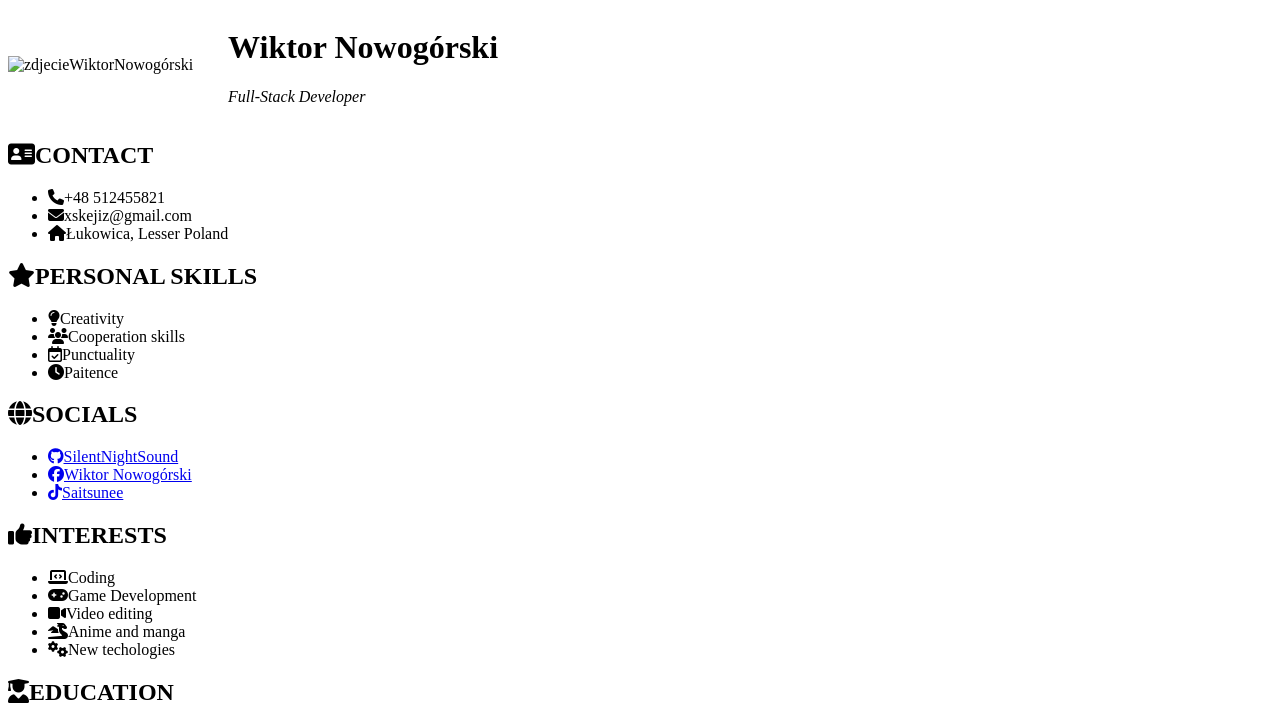
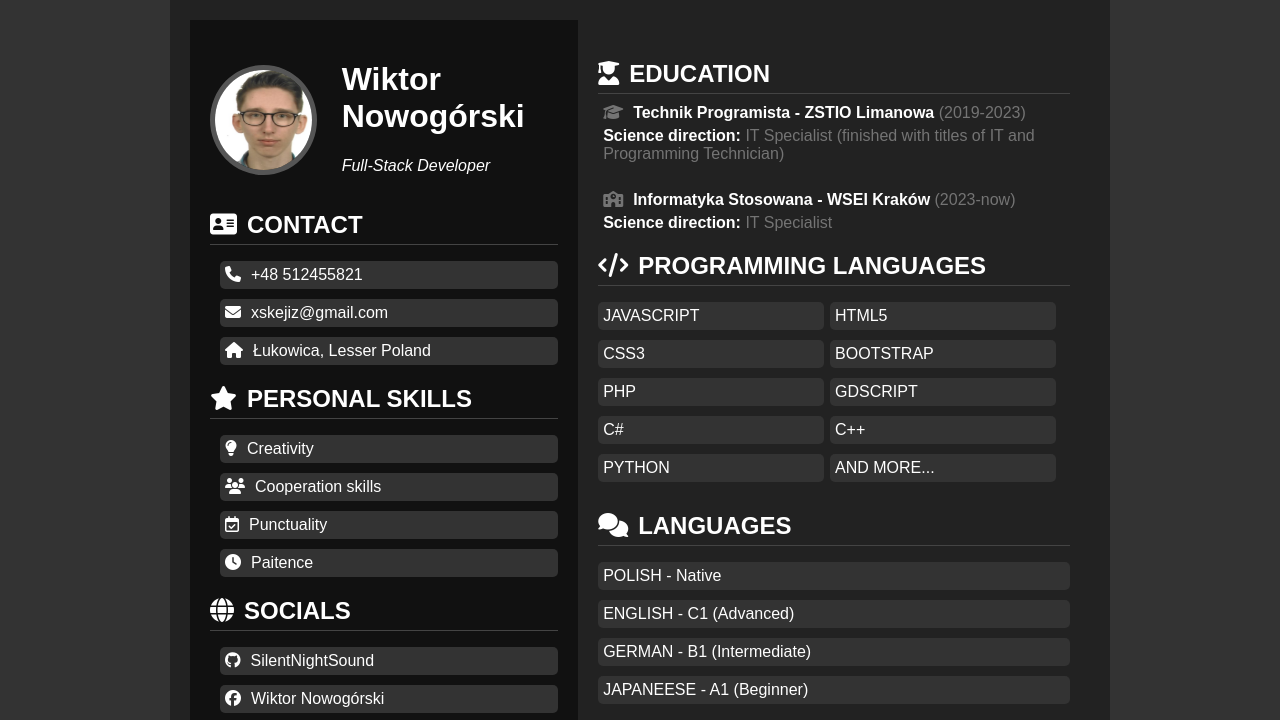
Before and after one commit to Saitsunek/Saitsune.github.io, a plain HTML site: page index.html in a window 1280 px wide. Shown: the top 720 px of the page. Drawn offline with Linux system fonts and the light colour scheme.

Commit message:
now its fine ig?

```diff
--- a/cvwiktor/CVWiktor.html
+++ b/index.html
@@ -5,14 +5,14 @@
     <meta name="viewport" content="width=device-width, initial-scale=1.0">
     <title>CV Wiktor Nowogórski</title>
     <script src="https://kit.fontawesome.com/9cc0987674.js" crossorigin="anonymous"></script>
-    <link rel="stylesheet" href="styles/style.css">
+    <link rel="stylesheet" href="style.css">
 </head>
 <body>
     <div class="container">
         <div class="left-column">
             <div class="profile-section" style="display: flex; align-items: center;">
                 <div class="profile-img">
-                    <img src="img/zdj.png" alt="zdjecieWiktorNowogórski">
+                    <img src="zdj.png" alt="zdjecieWiktorNowogórski">
                 </div>
                 <div class="name" style="margin-left: 35px;">
                     <h1>Wiktor Nowogórski</h1>
--- /dev/null
+++ b/style.css
@@ -0,0 +1,158 @@
+.icon {
+    margin-right: 10px;
+}
+
+a {
+    color: #ffffff;
+    text-decoration: none;
+    transition: color 0.5s;
+}
+
+a:hover {
+    color: #5a3bd4;
+}
+
+body {
+    font-family: 'Arial', sans-serif;
+    background-color: #333;
+    color: #fff;
+    margin: 0;
+    padding: 0;
+}
+
+.container {
+    display: flex;
+    max-width: 900px;
+    margin: auto;
+    background: #222;
+    padding: 20px;
+}
+
+.left-column {
+    flex: 35%;
+    background-color: #111;
+    padding: 20px;
+}
+
+.right-column {
+    flex: 65%;
+    padding: 20px;
+}
+
+.profile-img {
+    width: 130px;
+    height: 100px;
+}
+
+.profile-img img {
+    height: 100%;
+    display: block;
+    border: 5px solid #555;
+    width: 100%;
+    border-radius: 50%;
+
+}
+
+.contact-info,
+.personal-skills,
+.soc-link {
+    margin-bottom: 20px;
+}
+
+.contact-info ul,
+.personal-skills ul,
+.interests ul,
+.soc-link ul {
+    margin-left: 10px;
+}
+
+.contact-info ul,
+.personal-skills ul,
+.interests ul,
+.soc-link ul {
+    list-style: none;
+    padding: 0;
+}
+
+.contact-info ul li,
+.personal-skills ul li,
+.interests ul li,
+.soc-link ul li {
+    background: #333;
+    margin-bottom: 10px;
+    padding: 5px;
+    border-radius: 5px;
+}
+
+.education,
+.professional-skills,
+.languages,
+.interests,
+.courses-projects,
+.work-exp {
+    margin-bottom: 20px;
+}
+
+.education h2,
+.professional-skills h2,
+.languages h2,
+.interests h2,
+.courses-projects h2,
+.contact-info h2,
+.personal-skills h2,
+.interests h2,
+.soc-link h2,
+.work-exp h2 {
+    border-bottom: 1px solid #444;
+    padding-bottom: 5px;
+    margin-bottom: 10px;
+}
+
+
+.languages ul,
+.courses-projects ul {
+    list-style: none;
+    padding: 0;
+}
+
+.education p,
+.work-exp p {
+    margin: 5px 5px;
+    color: #747474;
+
+}
+
+.education p strong,
+.work-exp p strong {
+    color: white;
+
+}
+
+.professional-skills ul {
+    display: flex;
+    flex-wrap: wrap;
+    padding: 0;
+    list-style: none;
+}
+
+.languages ul li,
+.courses-projects ul li {
+    background: #333;
+    margin-bottom: 10px;
+    padding: 5px;
+    border-radius: 5px;
+}
+
+.professional-skills li:nth-child(odd) {
+    margin-right: 6px;
+}
+
+.professional-skills li {
+    background: #333;
+    margin-bottom: 10px;
+    padding: 5px;
+    border-radius: 5px;
+    width: calc(50% - 10px);
+    margin-right: 10px;
+    box-sizing: border-box;
+}
```
Also changed, not shown: zdj.png (added).
